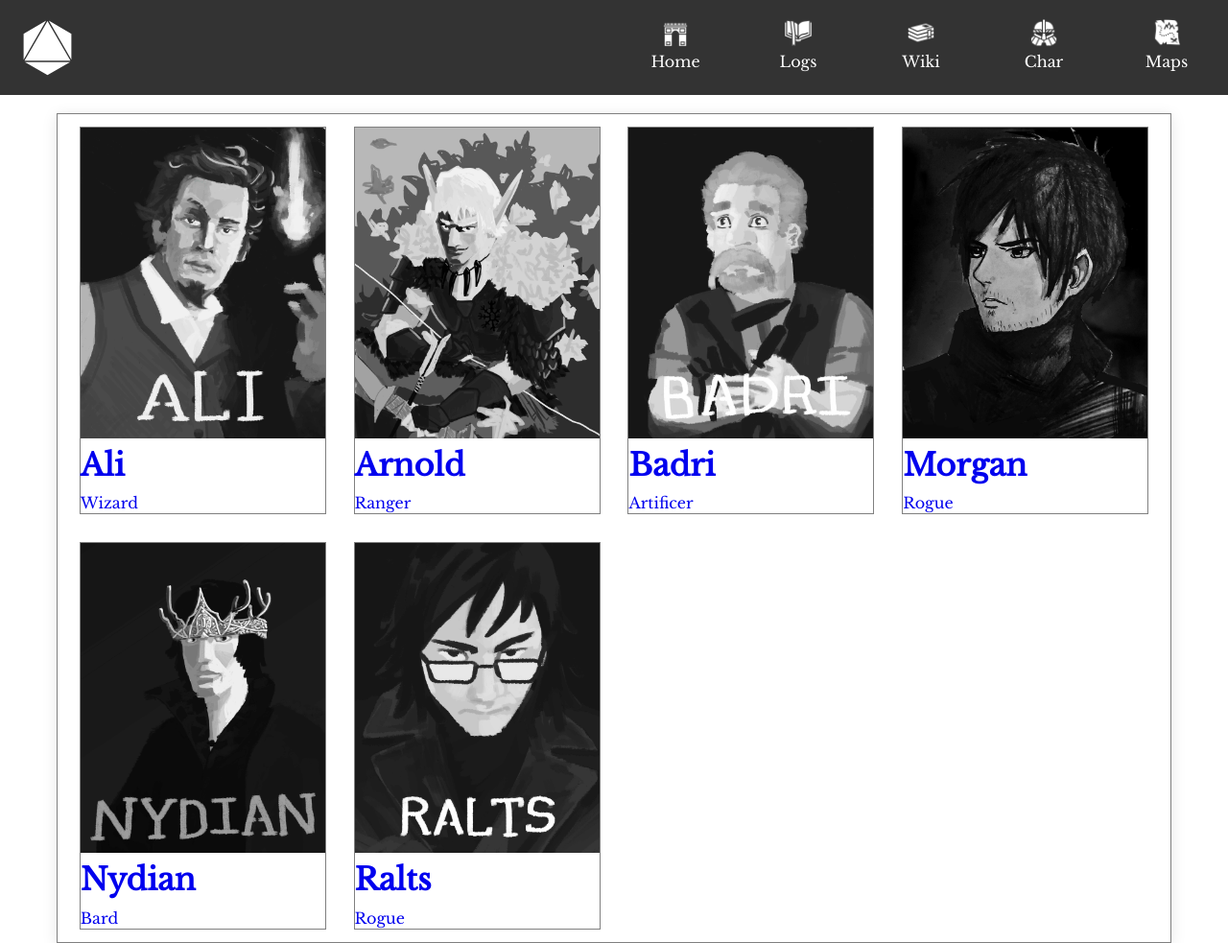
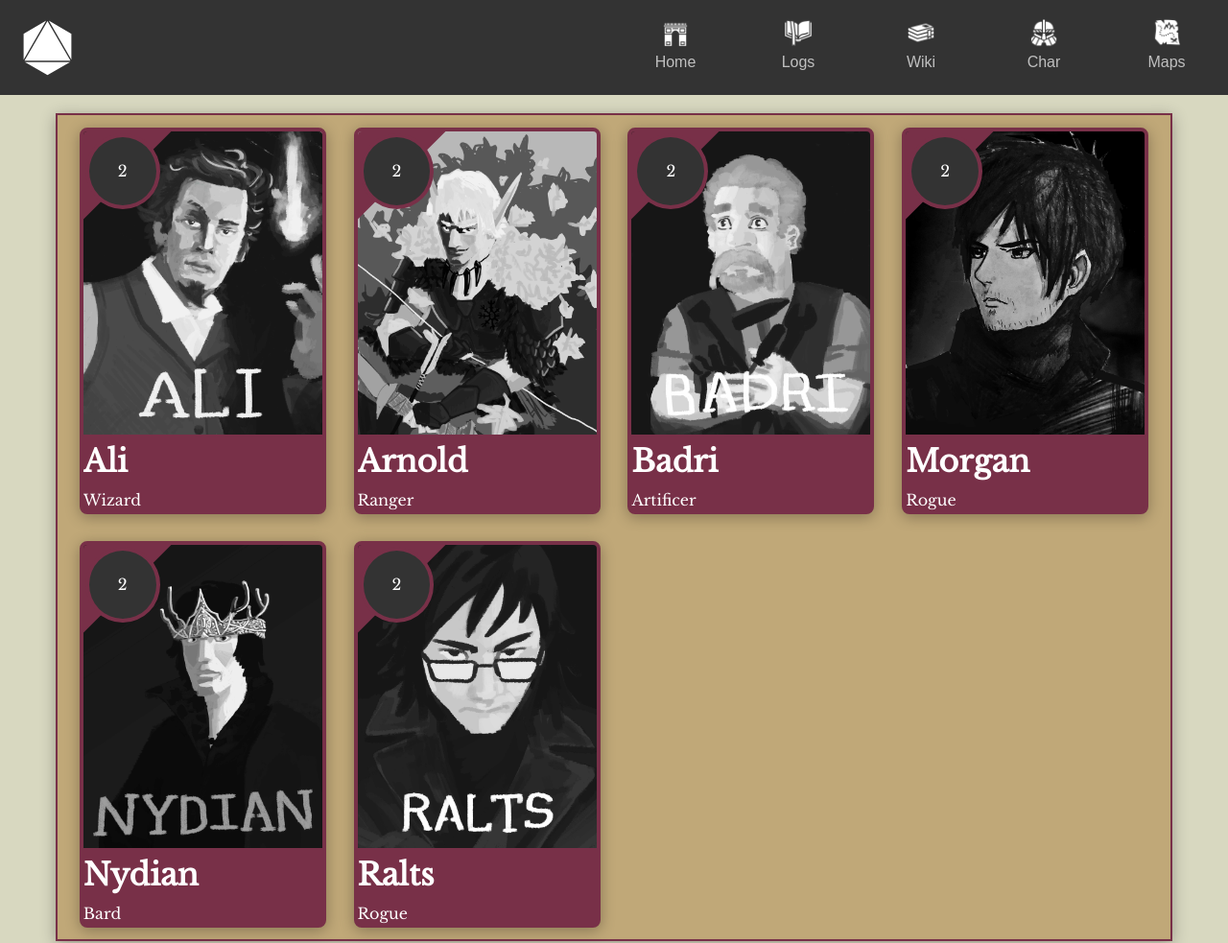
Before and after one commit to caspar000/dndgatsby, a Gatsby site: page /char in a window 1280 px wide. Shown: the top 983 px of the page at 96% size. Built offline with nearby package versions, Linux system fonts and the light colour scheme; Gatsby itself is replaced by a stand-in of ours.

Commit message:
Updated color theme and cards

```diff
--- a/src/components/header.js
+++ b/src/components/header.js
@@ -27,7 +27,7 @@ function Header() {
 
   return (
     <header>
-      <div className="nav">
+      <div className="nav nav-dark">
         <h1 className="logo m-1">
           <Link to="/"><img src={logo} alt="Website Logo"/></Link>
         </h1>
--- a/src/components/layout.css
+++ b/src/components/layout.css
@@ -42,8 +42,8 @@
       grid-template-columns: 1fr 1fr;
   -webkit-box-sizing: border-box;
           box-sizing: border-box;
-  background: #333;
-  color: #fff;
+  background: #606060;
+  color: silver;
 }
 
 .logo {
@@ -52,8 +52,8 @@
 }
 
 .nav-dark {
-  background: black;
-  color: white;
+  background: #333;
+  color: silver;
 }
 
 .nav-container {
@@ -66,11 +66,11 @@
   min-width: 3rem;
   padding: 1.2rem;
   text-decoration: none;
-  color: #fff;
+  color: silver;
 }
 
 .nav-links:hover {
-  background: #424242;
+  background: #6f6f6f;
 }
 
 @media only screen and (max-width: 576px) {
@@ -104,7 +104,8 @@
   margin-bottom: 1.2rem;
   padding-right: 10px;
   padding-left: 10px;
-  border: 1px solid grey;
+  background: #c0a878;
+  border: 2px solid #783048;
 }
 
 @media only screen and (max-width: 576px) {
@@ -138,8 +139,11 @@
 }
 
 .card {
+  color: #fff;
   text-decoration: none;
-  border: 1px solid grey;
+  background: #783048;
+  border: 4px solid #783048;
+  border-radius: 8px;
 }
 
 .grid {
@@ -181,10 +185,9 @@
 
 body {
   font-family: sans-serif;
-  background: #fff;
+  background: #d8d8c0;
   font-family: 1rem;
   line-height: 1.3;
-  font-family: 'Libre Baskerville', serif;
 }
 
 .font-bask {
@@ -207,7 +210,7 @@ img {
 }
 
 .shadow {
-  -webkit-box-shadow: 0px 3px 15px rgba(0, 0, 0, 0.1);
-          box-shadow: 0px 3px 15px rgba(0, 0, 0, 0.1);
+  -webkit-box-shadow: 0px 3px 15px rgba(0, 0, 0, 0.3);
+          box-shadow: 0px 3px 15px rgba(0, 0, 0, 0.3);
 }
 /*# sourceMappingURL=main.css.map */
--- a/src/components/main.css
+++ b/src/components/main.css
@@ -12,3 +12,31 @@ iframe {
   width: 100%;
   height: 50vh;
 }
+
+.card {
+  position: relative;
+  overflow: hidden;
+}
+
+.card .lvl {
+  background: #333;
+  padding: 25px 30px;
+  border-radius: 50%;
+  border: 4px solid #783048;
+  position: absolute;
+  top: 2px;
+  left: 2px;
+  z-index: 5;
+}
+
+.card .tri {
+  /* background: #783048; */
+  background: #783048;
+  padding: 100px;
+  position: absolute;
+  top: -125px;
+  left: -125px;
+  transform: rotateZ(45deg);
+  z-index: 2;
+
+}
--- a/src/pages/char.js
+++ b/src/pages/char.js
@@ -9,10 +9,12 @@ const char = ({data}) => {
   ))
 
   const charList = data.allMarkdownRemark.edges.map((char, index) => (
-   <Link to={char.node.frontmatter.path} className="card" key={char.node.id}>
+   <Link to={char.node.frontmatter.path} className="card shadow" key={char.node.id}>
      {imageList[index]}
      <h1>{char.node.frontmatter.name}</h1>
      <span>{char.node.frontmatter.class}</span>
+     <div className="lvl">2</div>
+     <div className="tri"/>
    </Link>
   ))
 
```
Also changed, not shown: src/pages/index.js (+28 -3 lines).
